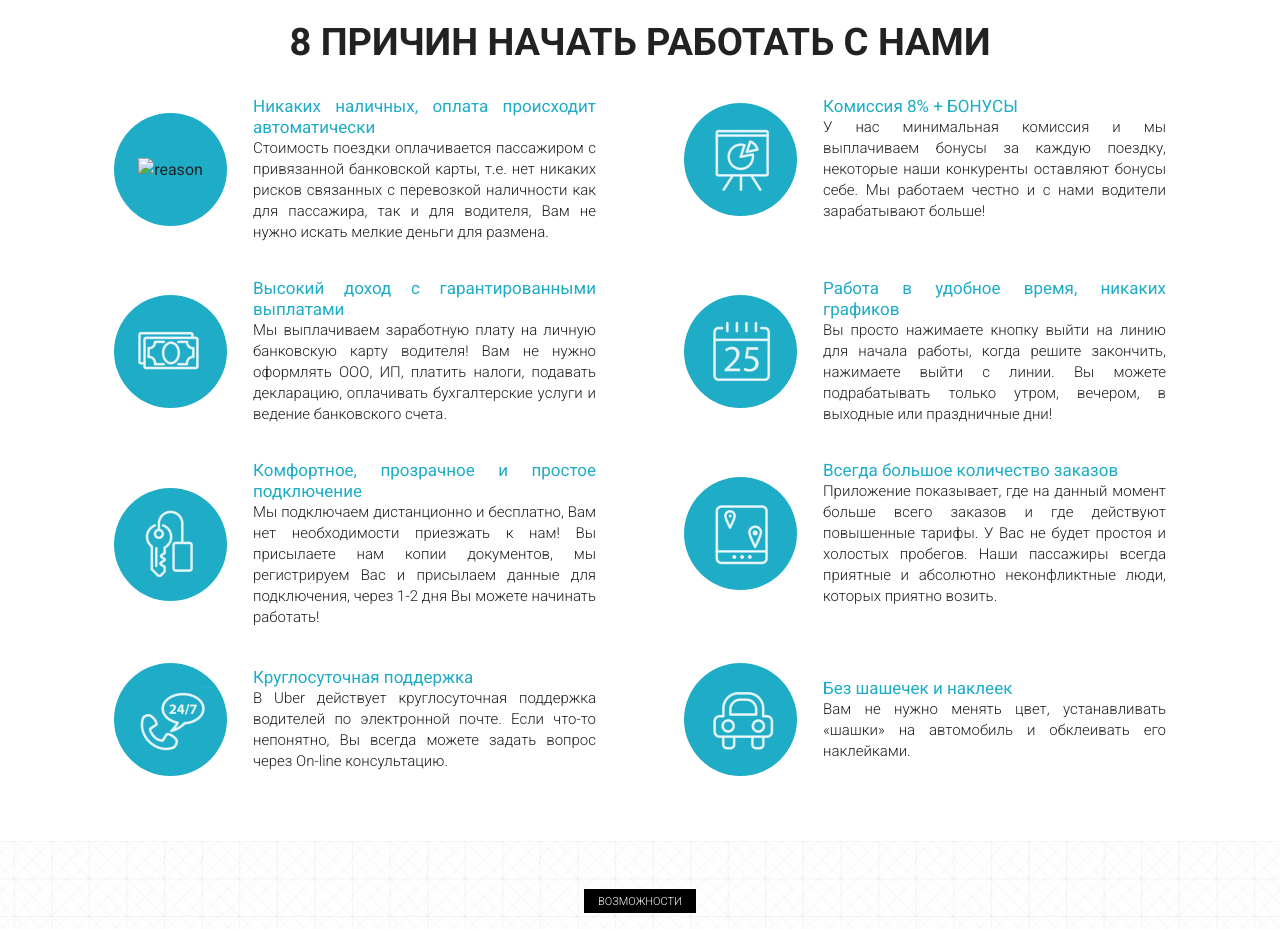
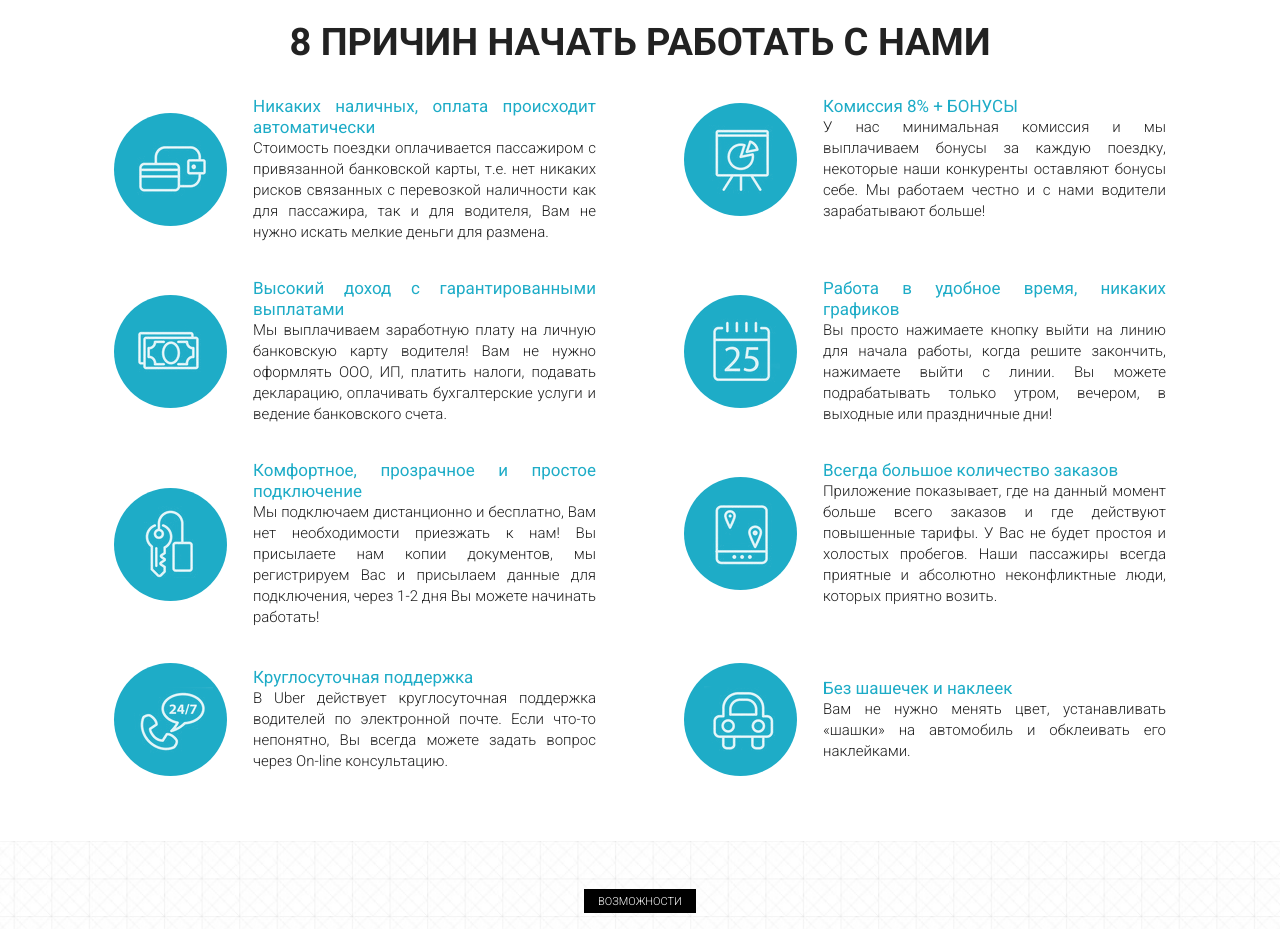
Before and after one commit to Anton2704/Anton2704.github.io, a plain HTML site: page index.html in a window 1280 px wide. Shown: the part 960-1889 px from the top of the page. Drawn offline with Linux system fonts and the light colour scheme.

Commit message:
Update index.html

```diff
--- a/index.html
+++ b/index.html
@@ -82,7 +82,7 @@
       <div class="col-md-6">
         <div class="reasons_block">
           <div class="reasons_round">
-            <img src="/src/img/icons/section-2/left-1.png" alt="reason">
+            <img src="img/icons/section-2/left-1.png" alt="reason">
           </div>
           <div class="reasons_descr">
         <div class="reasons_subtitle">Никаких наличных, оплата происходит
```
